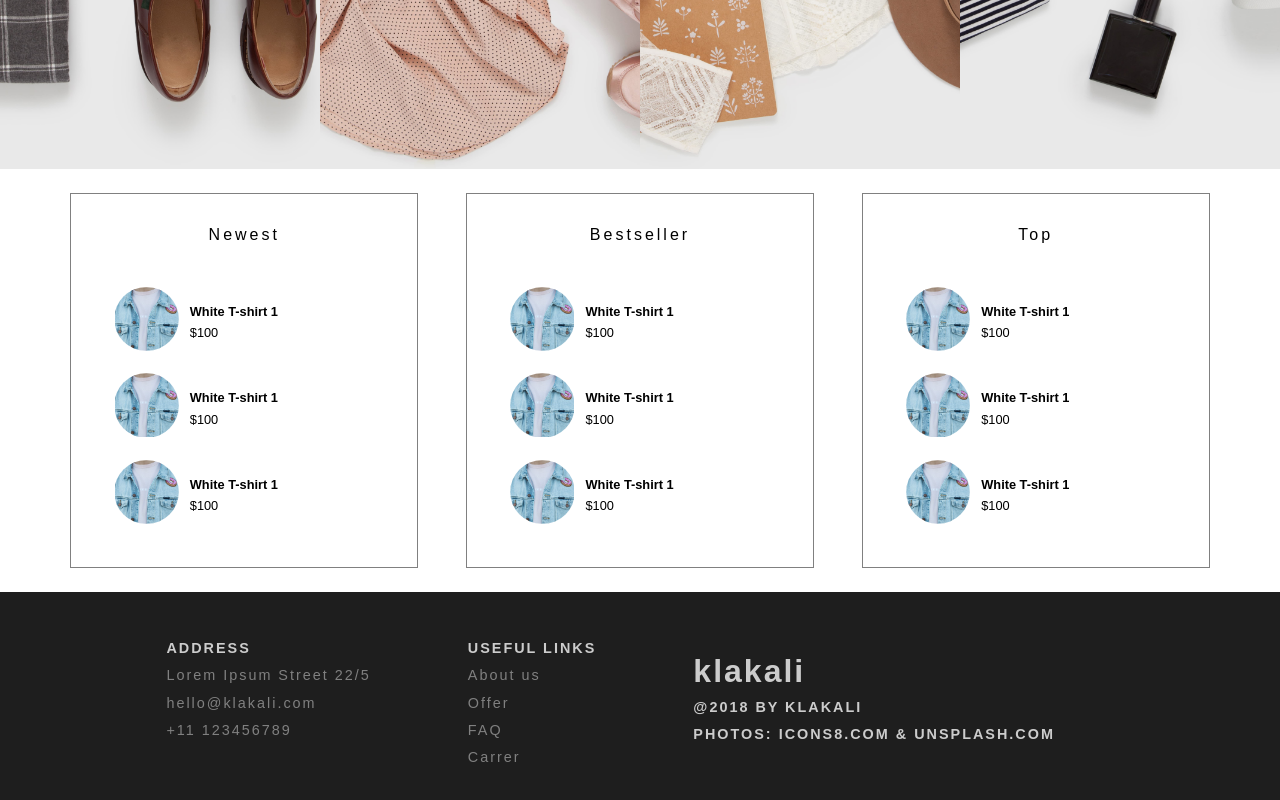
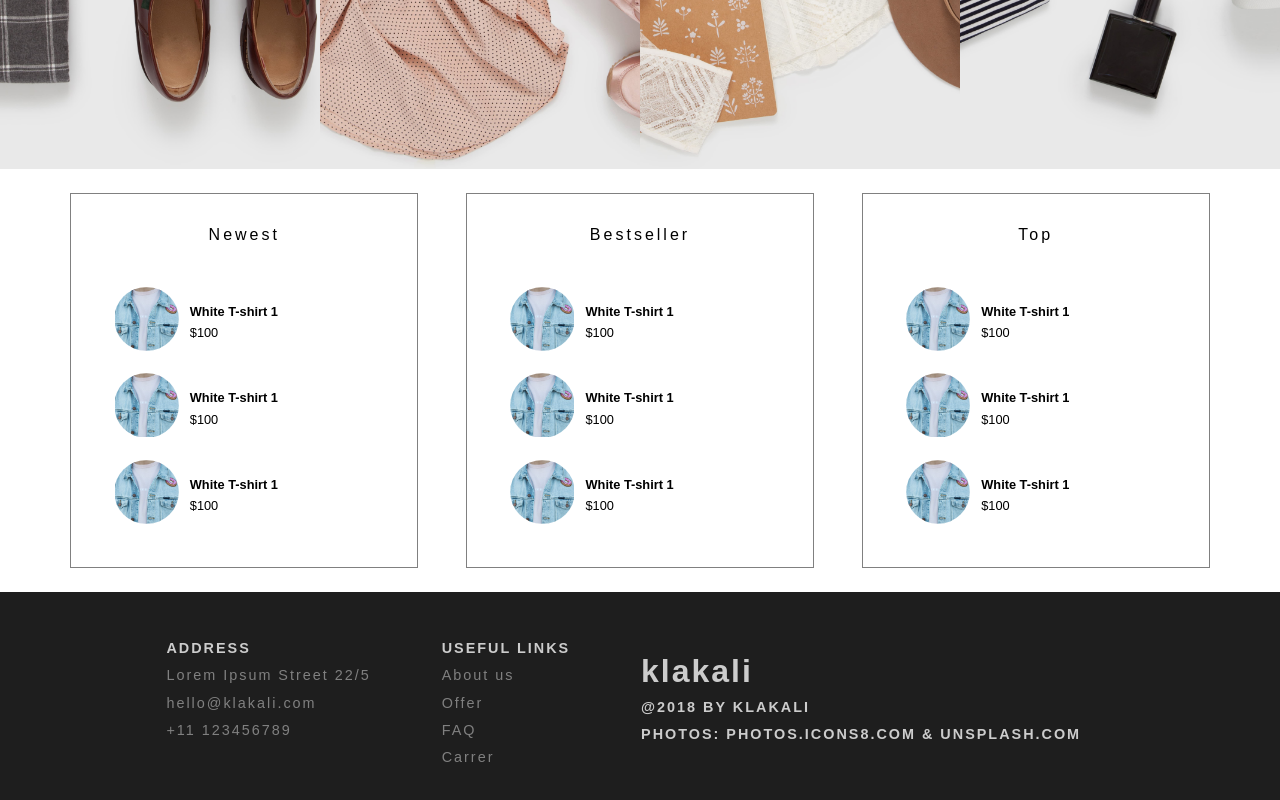
Before and after one commit to klakali/e-commerce-clothes, a plain HTML site: page index.html in a window 1280 px wide. Shown: the part 4282-5082 px from the top of the page. Drawn offline with Linux system fonts and the light colour scheme.

Commit message:
Update index.html

```diff
--- a/index.html
+++ b/index.html
@@ -213,7 +213,7 @@
             <div class="footer__info__item owner">
                 <p class="owner__name">klakali</p>
                 <p class="footer__title">@2018 by klakali</p>
-                <p class="footer__title">Photos: icons8.com & unsplash.com</p>
+                <p class="footer__title">Photos: photos.icons8.com & unsplash.com</p>
             </div>
         </div>
     </footer>
```
